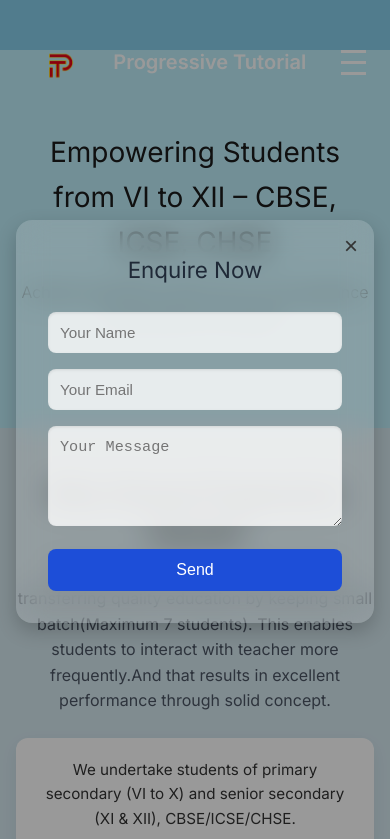
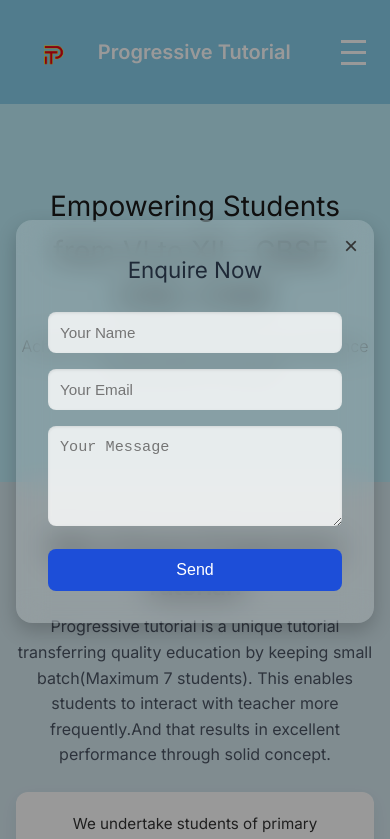
Before and after one commit to progressivetutorial/progressivetutorial.github.io, a plain HTML site: page index.html in a window 390 px wide. Shown: the top 839 px of the page. Drawn offline with Linux system fonts and the light colour scheme.

Commit message:
Update style.css

```diff
--- a/style.css
+++ b/style.css
@@ -23,12 +23,12 @@
 
 @media (max-width: 768px) {
   .logo-img {
-    height: 100px;
+    height: 80px;
   }
 }
 .navbar {
   padding: 0.5rem 1rem;
-  height: 50px; /* Or set to 60px max-height */
+  height: auto; /* Or set to 60px max-height */
 }
 
 
```
